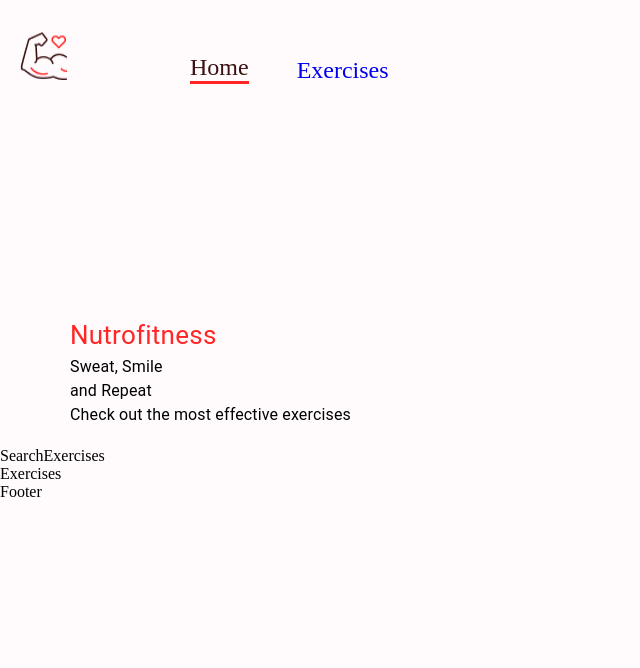
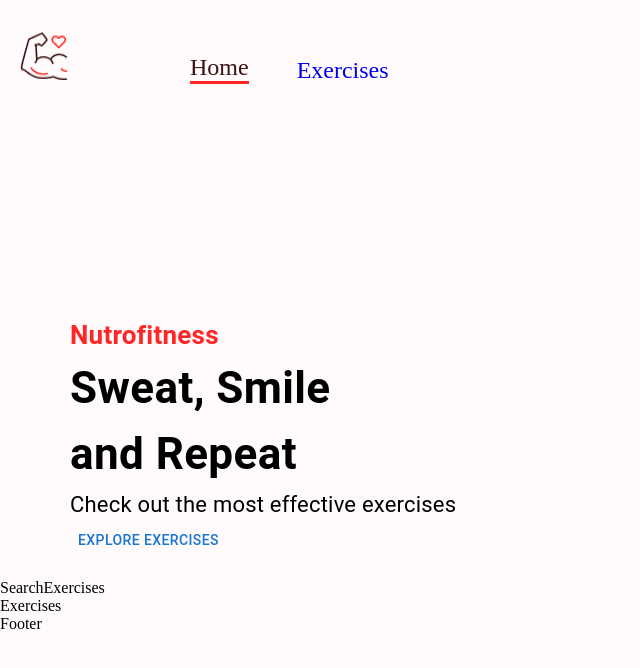
Before and after one commit to colonelxy/nutrofitnessapp, a React (Create React App) app: page / in a window 1280 px wide. Shown: the top 668 px of the page, without its empty margins (0-640 px from the left). Built offline with nearby package versions, Linux system fonts and the light colour scheme.

Commit message:
Added button to HeroBanner

```diff
--- a/src/components/HeroBanner.js
+++ b/src/components/HeroBanner.js
@@ -1,7 +1,7 @@
 import React from 'react';
 
 
-import { Box, Stack, Typography } from '@mui/material';
+import { Box, Stack, Typography, Button } from '@mui/material';
 
 const HeroBanner = () => {
   return (
@@ -9,15 +9,20 @@ const HeroBanner = () => {
       mt: { lg: '212px', xs: '70px'},
       ml: { sm: '50px'}
     }} position= 'relative' p='20px'>
-      <Typography color="#FF2625" fontweight="600" fontSize="26px">
+      <Typography color="#FF2625" fontWeight="600" fontSize="26px">
         Nutrofitness
       </Typography>
-      <Typography>
+      <Typography fontWeight= {700}
+      sx={{fontSize: { lg: '44px', xs: '40px'}}}>
         Sweat, Smile <br /> and Repeat
       </Typography>
-      <Typography>
+      <Typography fontSize='22px'
+      lineHeight= '35px'>
         Check out the most effective exercises
       </Typography>
+      <Button>
+        Explore Exercises
+      </Button>
     </Box>
   )
 }
```
